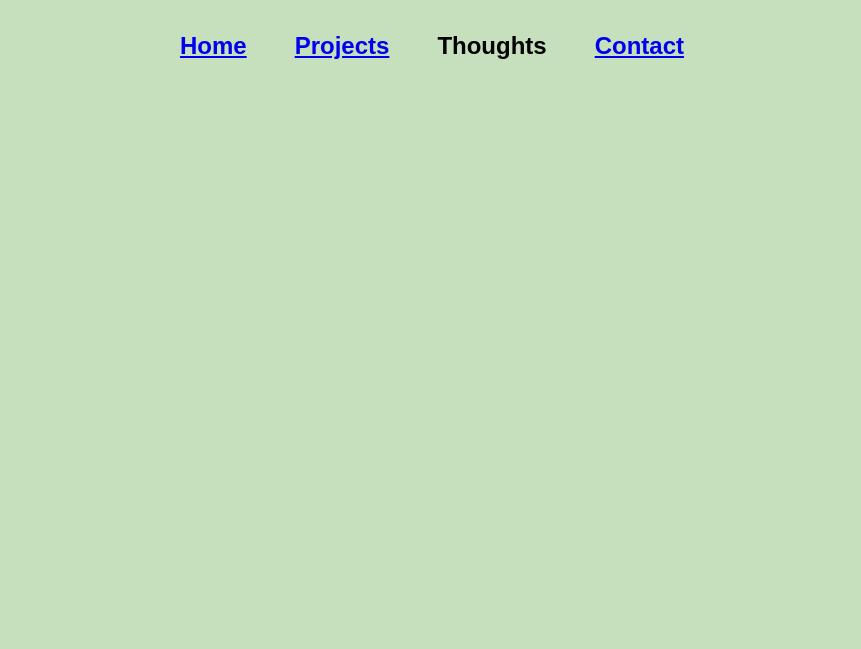
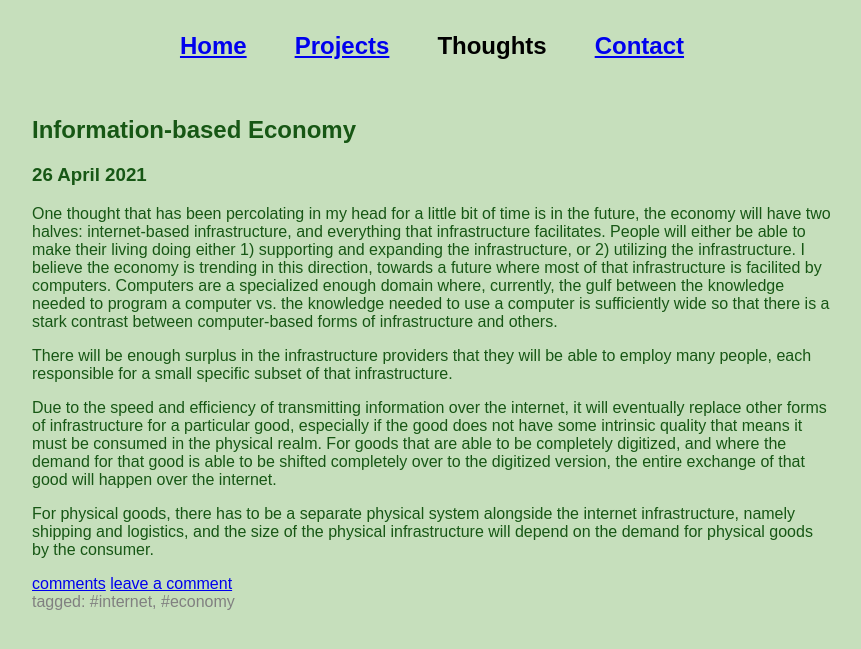
Before and after one commit to justinamo/do-ok.net, a Flask app: page /thoughts in a window 1280 px wide. Shown: the top 649 px of the page, without its empty margins (208-1069 px from the left). Run offline with Flask 2, Linux system fonts and the light colour scheme.

Commit message:
move html

```diff
--- a/templates/thoughts/informationbasedeconomy.html
+++ b/templates/thoughts/informationbasedeconomy.html
@@ -1,8 +1,6 @@
-{% extends '../comments.html' %}
-{% set id = informationbasedeconomy %}
-{% set title = 'Information-based Economy' %}
-{% block date %}26 April 2021{% endblock %}
-{% block post_content %}
+<article>
+  <h2>Information-based Economy</h2>
+  <h3>26 April 2021</h3>
   <p>
     One thought that has been percolating in my head for a little bit of time is
     in the future, the economy will have two halves: internet-based infrastructure,
@@ -34,5 +32,9 @@
     internet infrastructure, namely shipping and logistics, and the size of the
     physical infrastructure will depend on the demand for physical goods by the consumer.
   </p>
-{% endblock %}
-{% block tags %}#internet, #economy{% endblock %}
+  <footer>
+    <a href="/thoughts/informationbasedeconomy">comments</a>
+    <a href="/thoughts/informationbasedeconomy#reply">leave a comment</a>
+    <aside class="tags">tagged: #internet, #economy</aside>
+  </footer>
+</article>
```
Also changed, not shown: 1 other file.
